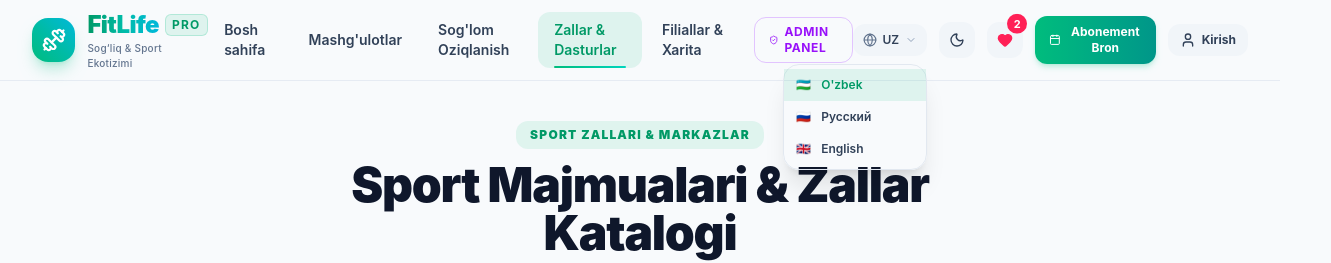
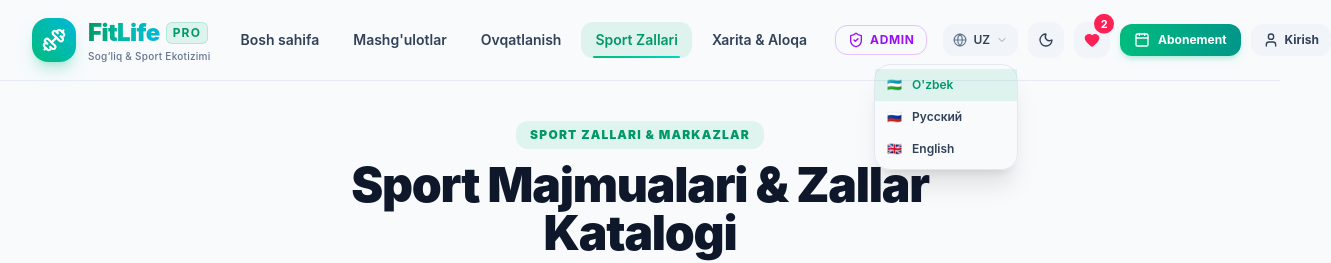
Before and after one commit to Otabek1789/FitLife-Pro, a React (Vite) app: page /clubs in a window 1280 px wide. Both pictures are taken after a click on the button "UZ". Shown: the top 263 px of the page, 1331 px wide, since content can reach past the window. Built offline with nearby package versions, Linux system fonts and the light colour scheme.

Commit message:
fix(navbar): prevent text wrapping into two lines and make single row responsive

```diff
--- a/src/components/Navbar.jsx
+++ b/src/components/Navbar.jsx
@@ -49,37 +49,37 @@ export const Navbar = () => {
 
   return (
     <header className="sticky top-0 z-40 w-full glass border-b border-slate-200/80 dark:border-slate-800/80 transition-colors">
-      <div className="max-w-7xl mx-auto px-4 sm:px-6 lg:px-8 h-20 flex items-center justify-between">
+      <div className="w-full max-w-[1536px] mx-auto px-3 sm:px-6 lg:px-8 h-20 flex items-center justify-between gap-2 lg:gap-4">
 
         {/* Brand Logo */}
-        <Link to="/" className="flex items-center gap-3 group">
-          <div className="w-11 h-11 rounded-2xl bg-gradient-to-tr from-emerald-500 via-teal-500 to-cyan-500 flex items-center justify-center text-white shadow-lg shadow-emerald-500/25 group-hover:scale-105 transition-transform">
-            <Dumbbell className="w-6 h-6 stroke-[2.2]" />
+        <Link to="/" className="flex items-center gap-2.5 xl:gap-3 group shrink-0 whitespace-nowrap">
+          <div className="w-10 h-10 xl:w-11 xl:h-11 rounded-2xl bg-gradient-to-tr from-emerald-500 via-teal-500 to-cyan-500 flex items-center justify-center text-white shadow-lg shadow-emerald-500/25 group-hover:scale-105 transition-transform shrink-0">
+            <Dumbbell className="w-5 h-5 xl:w-6 xl:h-6 stroke-[2.2]" />
           </div>
-          <div className="flex flex-col">
+          <div className="flex flex-col whitespace-nowrap">
             <div className="flex items-center gap-1.5">
-              <span className="text-2xl font-black tracking-tight bg-gradient-to-r from-emerald-600 via-teal-500 to-cyan-500 dark:from-emerald-400 dark:via-teal-300 dark:to-cyan-400 bg-clip-text text-transparent">
+              <span className="text-xl xl:text-2xl font-black tracking-tight bg-gradient-to-r from-emerald-600 via-teal-500 to-cyan-500 dark:from-emerald-400 dark:via-teal-300 dark:to-cyan-400 bg-clip-text text-transparent">
                 FitLife
               </span>
-              <span className="text-xs font-bold uppercase tracking-widest px-1.5 py-0.5 rounded-md bg-emerald-500/10 text-emerald-600 dark:text-emerald-400 border border-emerald-500/20">
+              <span className="text-[10px] xl:text-xs font-bold uppercase tracking-widest px-1.5 py-0.5 rounded-md bg-emerald-500/10 text-emerald-600 dark:text-emerald-400 border border-emerald-500/20">
                 PRO
               </span>
             </div>
-            <span className="text-[10px] font-medium tracking-wide text-slate-500 dark:text-slate-400">
+            <span className="text-[10px] font-medium tracking-wide text-slate-500 dark:text-slate-400 hidden xl:block whitespace-nowrap">
               Sog‘liq & Sport Ekotizimi
             </span>
           </div>
         </Link>
 
         {/* Desktop Navigation Links */}
-        <nav className="hidden lg:flex items-center gap-1">
+        <nav className="hidden lg:flex items-center gap-0.5 xl:gap-1.5 whitespace-nowrap">
           {navLinks.map((link) => {
             const active = isActive(link.path);
             return (
               <Link
                 key={link.path}
                 to={link.path}
-                className={`relative px-4 py-2 rounded-xl text-sm font-semibold transition-all ${
+                className={`relative px-2.5 xl:px-3.5 py-2 rounded-xl text-xs xl:text-sm font-semibold whitespace-nowrap shrink-0 transition-all ${
                   active
                     ? 'text-emerald-600 dark:text-emerald-400 bg-emerald-500/10'
                     : 'text-slate-700 dark:text-slate-300 hover:text-emerald-600 dark:hover:text-emerald-400 hover:bg-slate-100/70 dark:hover:bg-slate-800/50'
@@ -87,7 +87,7 @@ export const Navbar = () => {
               >
                 {link.label}
                 {active && (
-                  <span className="absolute bottom-0 left-4 right-4 h-0.5 bg-gradient-to-r from-emerald-500 to-teal-400 rounded-full" />
+                  <span className="absolute bottom-0 left-2 right-2 xl:left-3 xl:right-3 h-0.5 bg-gradient-to-r from-emerald-500 to-teal-400 rounded-full" />
                 )}
               </Link>
             );
@@ -96,30 +96,30 @@ export const Navbar = () => {
           {/* Admin Panel Direct Link */}
           <Link
             to="/admin"
-            className={`flex items-center gap-1.5 ml-2 px-3.5 py-1.5 rounded-xl text-xs font-bold uppercase tracking-wider transition-all border ${
+            className={`flex items-center gap-1.5 ml-1 xl:ml-2 px-2.5 xl:px-3 py-1.5 rounded-xl text-[11px] xl:text-xs font-bold uppercase tracking-wider whitespace-nowrap shrink-0 transition-all border ${
               isActive('/admin')
                 ? 'bg-purple-600 text-white border-purple-600 shadow-md shadow-purple-500/20'
                 : 'text-purple-600 dark:text-purple-400 border-purple-500/30 hover:bg-purple-500/10'
             }`}
           >
-            <ShieldCheck className="w-4 h-4" />
-            <span>{t('nav_admin')}</span>
+            <ShieldCheck className="w-3.5 h-3.5 xl:w-4 xl:h-4 shrink-0" />
+            <span className="whitespace-nowrap">{t('nav_admin')}</span>
           </Link>
         </nav>
 
         {/* Right Tools & Actions */}
-        <div className="flex items-center gap-2 sm:gap-3">
+        <div className="flex items-center gap-1.5 sm:gap-2 xl:gap-2.5 shrink-0 whitespace-nowrap">
 
           {/* Language Switcher */}
-          <div className="relative">
+          <div className="relative shrink-0">
             <button
               onClick={() => setIsLangDropdownOpen(!isLangDropdownOpen)}
-              className="flex items-center gap-1.5 px-2.5 py-2 rounded-xl text-xs font-semibold text-slate-700 dark:text-slate-200 bg-slate-100 dark:bg-slate-800 hover:bg-slate-200 dark:hover:bg-slate-700 transition"
+              className="flex items-center gap-1 xl:gap-1.5 px-2 xl:px-2.5 py-2 rounded-xl text-xs font-semibold whitespace-nowrap text-slate-700 dark:text-slate-200 bg-slate-100 dark:bg-slate-800 hover:bg-slate-200 dark:hover:bg-slate-700 transition"
               title="Tilni tanlash"
             >
-              <Globe className="w-3.5 h-3.5 text-slate-500" />
+              <Globe className="w-3.5 h-3.5 text-slate-500 shrink-0" />
               <span className="uppercase">{language}</span>
-              <ChevronDown className="w-3 h-3 text-slate-400" />
+              <ChevronDown className="w-3 h-3 text-slate-400 shrink-0" />
             </button>
 
             {isLangDropdownOpen && (
@@ -131,14 +131,14 @@ export const Navbar = () => {
                   <button
                     key={lng.code}
                     onClick={() => setLanguage(lng.code)}
-                    className={`w-full flex items-center gap-2.5 px-3 py-2 text-xs font-semibold text-left transition ${
+                    className={`w-full flex items-center gap-2.5 px-3 py-2 text-xs font-semibold whitespace-nowrap text-left transition ${
                       language === lng.code
                         ? 'bg-emerald-500/10 text-emerald-600 dark:text-emerald-400'
                         : 'text-slate-700 dark:text-slate-300 hover:bg-slate-100 dark:hover:bg-slate-800'
                     }`}
                   >
                     <span>{lng.flag}</span>
-                    <span>{lng.label}</span>
+                    <span className="whitespace-nowrap">{lng.label}</span>
                   </button>
                 ))}
               </div>
@@ -148,7 +148,7 @@ export const Navbar = () => {
           {/* Theme Toggle Button */}
           <button
             onClick={toggleTheme}
-            className="p-2.5 rounded-xl text-slate-700 dark:text-slate-200 bg-slate-100 dark:bg-slate-800 hover:bg-slate-200 dark:hover:bg-slate-700 transition active:scale-95"
+            className="p-2 xl:p-2.5 rounded-xl text-slate-700 dark:text-slate-200 bg-slate-100 dark:bg-slate-800 hover:bg-slate-200 dark:hover:bg-slate-700 transition active:scale-95 shrink-0"
             aria-label="Rejimni o'zgartirish"
             title={theme === 'dark' ? "Yorug' rejim" : "Tungi rejim"}
           >
@@ -162,7 +162,7 @@ export const Navbar = () => {
           {/* Wishlist Link */}
           <Link
             to="/clubs?filter=wishlist"
-            className="relative p-2.5 rounded-xl text-slate-700 dark:text-slate-200 bg-slate-100 dark:bg-slate-800 hover:bg-slate-200 dark:hover:bg-slate-700 transition active:scale-95"
+            className="relative p-2 xl:p-2.5 rounded-xl text-slate-700 dark:text-slate-200 bg-slate-100 dark:bg-slate-800 hover:bg-slate-200 dark:hover:bg-slate-700 transition active:scale-95 shrink-0"
             title={t('nav_wishlist')}
           >
             <Heart className={`w-4 h-4 ${wishlistCount > 0 ? 'text-rose-500 fill-rose-500' : ''}`} />
@@ -176,11 +176,11 @@ export const Navbar = () => {
           {/* Fast Booking CTA Button */}
           <button
             onClick={() => setSelectedBookingClub(clubs[0])}
-            className="hidden sm:flex items-center gap-2 px-3.5 py-2 rounded-xl bg-gradient-to-r from-emerald-500 to-teal-600 hover:from-emerald-400 hover:to-teal-500 text-white font-bold text-xs shadow-md shadow-emerald-500/20 active:scale-95 transition"
+            className="hidden sm:flex items-center gap-1.5 xl:gap-2 px-3 xl:px-3.5 py-2 rounded-xl bg-gradient-to-r from-emerald-500 to-teal-600 hover:from-emerald-400 hover:to-teal-500 text-white font-bold text-xs whitespace-nowrap shrink-0 shadow-md shadow-emerald-500/20 active:scale-95 transition"
             title={t('nav_booking')}
           >
-            <Calendar className="w-4 h-4" />
-            <span>{t('nav_booking')}</span>
+            <Calendar className="w-3.5 h-3.5 xl:w-4 xl:h-4 shrink-0" />
+            <span className="whitespace-nowrap">{t('nav_booking')}</span>
           </button>
 
           {/* Auth Button or User Menu */}
@@ -238,10 +238,10 @@ export const Navbar = () => {
           ) : (
             <button
               onClick={() => openAuthModal('login')}
-              className="flex items-center gap-1.5 px-3 py-2 rounded-xl text-xs font-bold text-slate-700 dark:text-slate-200 bg-slate-100 dark:bg-slate-800 hover:bg-slate-200 dark:hover:bg-slate-700 transition"
+              className="flex items-center gap-1.5 px-3 py-2 rounded-xl text-xs font-bold whitespace-nowrap shrink-0 text-slate-700 dark:text-slate-200 bg-slate-100 dark:bg-slate-800 hover:bg-slate-200 dark:hover:bg-slate-700 transition"
             >
-              <User className="w-4 h-4" />
-              <span className="hidden sm:inline">{t('nav_login')}</span>
+              <User className="w-4 h-4 shrink-0" />
+              <span className="hidden sm:inline whitespace-nowrap">{t('nav_login')}</span>
             </button>
           )}
 
--- a/src/data/translations.js
+++ b/src/data/translations.js
@@ -3,15 +3,15 @@ export const translations = {
     // Navigation
     nav_home: "Bosh sahifa",
     nav_workouts: "Mashg'ulotlar",
-    nav_nutrition: "Sog'lom Oziqlanish",
-    nav_clubs: "Zallar & Dasturlar",
-    nav_contact: "Filiallar & Xarita",
-    nav_admin: "Admin Panel",
+    nav_nutrition: "Ovqatlanish",
+    nav_clubs: "Sport Zallari",
+    nav_contact: "Xarita & Aloqa",
+    nav_admin: "Admin",
     nav_login: "Kirish",
     nav_register: "Ro'yxatdan o'tish",
     nav_logout: "Chiqish",
     nav_wishlist: "Sevimlilar",
-    nav_booking: "Abonement Bron",
+    nav_booking: "Abonement",
 
     // Hero
     hero_badge: "🔥 IT Olimpiada 2026 Maxsus Loyihasi",
@@ -189,15 +189,15 @@ export const translations = {
     // Navigation
     nav_home: "Главная",
     nav_workouts: "Тренировки",
-    nav_nutrition: "Здоровое Питание",
-    nav_clubs: "Клубы & Программы",
-    nav_contact: "Филиалы & Карта",
-    nav_admin: "Админ Панель",
+    nav_nutrition: "Питание",
+    nav_clubs: "Спортзалы",
+    nav_contact: "Карта & Связь",
+    nav_admin: "Админ",
     nav_login: "Вход",
     nav_register: "Регистрация",
     nav_logout: "Выход",
     nav_wishlist: "Избранное",
-    nav_booking: "Бронь Абонемента",
+    nav_booking: "Абонемент",
 
     // Hero
     hero_badge: "🔥 Специальный Проект для IT Олимпиады 2026",
@@ -375,15 +375,15 @@ export const translations = {
     // Navigation
     nav_home: "Home",
     nav_workouts: "Workouts",
-    nav_nutrition: "Nutrition & Diet",
-    nav_clubs: "Gyms & Programs",
-    nav_contact: "Branches & Map",
-    nav_admin: "Admin Dashboard",
+    nav_nutrition: "Nutrition",
+    nav_clubs: "Gyms",
+    nav_contact: "Map & Contact",
+    nav_admin: "Admin",
     nav_login: "Sign In",
     nav_register: "Register",
     nav_logout: "Sign Out",
     nav_wishlist: "Favorites",
-    nav_booking: "Membership Pass",
+    nav_booking: "Pass",
 
     // Hero
     hero_badge: "🔥 Special Project for IT Olympiad 2026",
```
